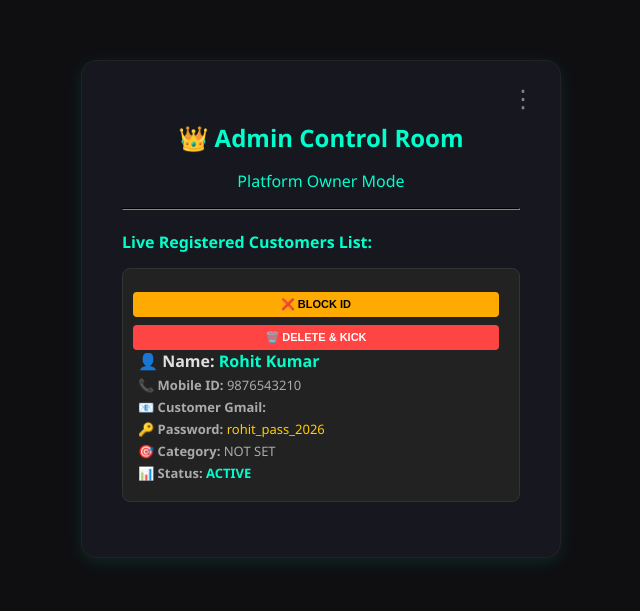
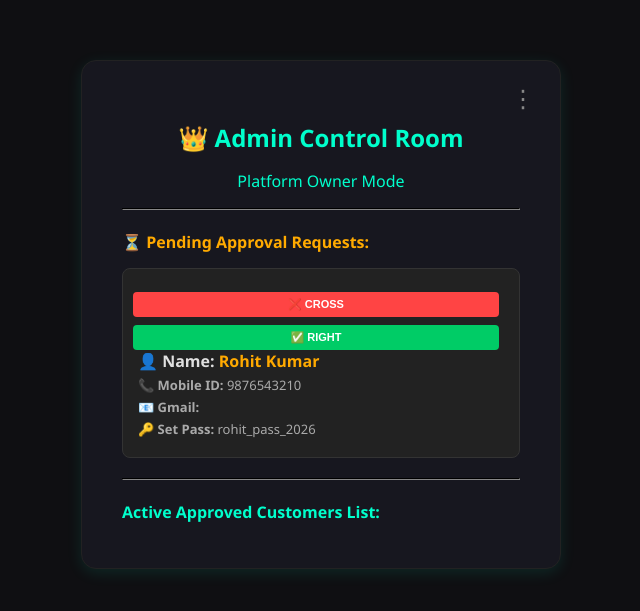
Before and after one commit to mrsuhan34-debug/ss-ai-saas-platform, a Flask app: page / in a window 1280 px wide. Shown: the top 611 px of the page, without its empty margins (319-959 px from the left). Run offline with Flask 3, Linux system fonts and the light colour scheme; the visitor is signed in with stand-in values (Sample User, id 1).

Commit message:
Update index.html

```diff
--- a/templates/index.html
+++ b/templates/index.html
@@ -17,11 +17,13 @@
         .three-dots { font-size: 24px; color: #888; padding: 5px 10px; }
         .dropdown-menu { display: none; position: absolute; right: 0; top: 35px; background: #222; border: 1px solid #333; border-radius: 5px; width: 120px; z-index: 100; }
         .dropdown-menu a { color: #ff4444; padding: 10px; display: block; text-decoration: none; font-size: 14px; font-weight: bold; text-align: left; }
-        .client-card { background: #222; padding: 15px; margin: 15px 0; border-radius: 8px; text-align: left; border: 1px solid #333; }
+        .client-card { background: #222; padding: 15px; margin: 15px 0; border-radius: 8px; text-align: left; border: 1px solid #333; position: relative; }
         .action-btn { padding: 6px 12px; font-size: 11px; font-weight: bold; border: none; border-radius: 4px; cursor: pointer; margin-right: 5px; margin-top: 8px; float: right; color: white; }
         .btn-delete { background: #ff4444; }
         .btn-block { background: #ffaa00; color: black; }
         .btn-unblock { background: #00cc66; }
+        .btn-approve { background: #00cc66; color: white; }
+        .btn-reject { background: #ff4444; color: white; }
         .info-row { font-size: 13px; color: #aaa; margin: 4px 0; }
         .toggle-link { color: #00ffcc; cursor: pointer; text-decoration: underline; font-size: 14px; display: inline-block; margin-top: 15px; }
     </style>
@@ -52,18 +54,18 @@
                 <p style="color: #888;">Register as a New Customer</p>
                 <input type="text" id="reg-name" placeholder="Enter Your Full Name"><br>
                 <input type="text" id="reg-phone" placeholder="Enter Your Mobile Number"><br>
-                <input type="email" id="reg-gmail" placeholder="Enter Your Active Gmail ID"><br>
+                <input type="email" id="reg-gmail" placeholder="Enter Your Gmail ID"><br>
                 <input type="password" id="reg-pass" placeholder="Create Your Password"><br>
-                <button onclick="sendOtp()" style="background: #00cc66; color: white;">SEND VERIFICATION CODE</button>
+                <button onclick="submitForApproval()" style="background: #00cc66; color: white;">SIGN UP & REQUEST ACCESS</button>
                 <span class="toggle-link" onclick="toggleForm('login')">Already have an account? Login here</span>
             </div>
 
-            <div id="otp-form" style="display: none;">
-                <h2>✉️ Verify Your Gmail</h2>
-                <p style="color: #888;">We have sent a 4-digit OTP code to your Gmail.</p>
-                <input type="text" id="otp-code" placeholder="Enter 4-Digit OTP Code" maxlength="4" style="text-align: center; font-size: 20px; letter-spacing: 5px;"><br>
-                <button onclick="verifyOtp()" style="background: #00ffcc; color: black;">VERIFY & ENTER STUDIO</button>
-                <span class="toggle-link" onclick="backToRegister()">⬅️ Back to Edit Details</span>
+            <div id="processing-form" style="display: none;">
+                <h2 style="color: #ffaa00;">⏳ Wait Processing...</h2>
+                <p style="color: #aaa; font-size: 15px; padding: 10px;">Your registration request has been sent live to Platform Admin.</p>
+                <div style="margin: 20px 0; font-size: 14px; color: #00ffcc; font-weight: bold; animation: blink 1.5s infinite;">
+                    🔒 Keeping this page open. As soon as Admin approves, you will enter the studio automatically!
+                </div>
             </div>
 
             <div id="msg" style="margin-top: 15px; color: #00ffcc; font-weight: bold;"></div>
@@ -72,9 +74,29 @@
             <h2>👑 Admin Control Room</h2>
             <p style="color: #00ffcc;">Platform Owner Mode</p>
             <hr style="border-color: #333;">
-            <h4 style="text-align: left; margin-bottom: 5px; color: #00ffcc;">Live Registered Customers List:</h4>
+
+            <h4 style="text-align: left; color: #ffaa00; margin-bottom: 5px;">⏳ Pending Approval Requests:</h4>
+            <div id="pending-list">
+                {% for phone, info in customers.items() %}
+                    {% if not info.is_approved %}
+                        <div class="client-card pending-box">
+                            <button class="action-btn btn-reject" onclick="handleApproval('{{ phone }}', 'reject')">❌ CROSS</button>
+                            <button class="action-btn btn-approve" onclick="handleApproval('{{ phone }}', 'approve')">✅ RIGHT</button>
+                            <strong>👤 Name: <span style="color: #ffaa00;">{{ info.name }}</span></strong><br>
+                            <div class="info-row">📞 <b>Mobile ID:</b> {{ phone }}</div>
+                            <div class="info-row">📧 <b>Gmail:</b> {{ info.gmail }}</div>
+                            <div class="info-row">🔑 <b>Set Pass:</b> {{ info.password }}</div>
+                            <div style="clear: both;"></div>
+                        </div>
+                    {% endif %}
+                {% endfor %}
+            </div>
+
+            <hr style="border-color: #333; margin: 20px 0;">
+            <h4 style="text-align: left; margin-bottom: 5px; color: #00ffcc;">Active Approved Customers List:</h4>
             <div id="client-list">
                 {% for phone, info in customers.items() %}
+                    {% if info.is_approved %}
                         <div class="client-card">
                             {% if info.is_active %}
                                 <button class="action-btn btn-block" onclick="toggleStatus('{{ phone }}', 'block')">❌ BLOCK ID</button>
@@ -85,12 +107,12 @@
 
                             <strong>👤 Name: <span style="color: #00ffcc;">{{ info.name }}</span></strong> <br>
                             <div class="info-row">📞 <b>Mobile ID:</b> {{ phone }}</div>
-                        <div class="info-row">📧 <b>Customer Gmail:</b> <span style="color: #00ffcc;">{{ info.gmail }}</span></div>
+                            <div class="info-row">📧 <b>Gmail:</b> {{ info.gmail }}</div>
                             <div class="info-row">🔑 <b>Password:</b> <span style="color: #ffcc00;">{{ info.password }}</span></div>
                             <div class="info-row">🎯 <b>Category:</b> {{ info.category.upper() if info.category else 'NOT SET' }}</div>
-                        <div class="info-row">📊 <b>Status:</b> <span style="font-weight: bold; color: {{ '#00ffcc' if info.is_active else '#ff4444' }}">{{ 'ACTIVE' if info.is_active else 'BLOCKED' }}</span></div>
                             <div style="clear: both;"></div>
                         </div>
+                    {% endif %}
                 {% endfor %}
             </div>
 
@@ -99,7 +121,6 @@
             <div style="text-align: left; background: #222; padding: 12px; border-radius: 8px; margin-bottom: 15px; border-left: 4px solid #00ffcc;">
                 <p style="margin: 0; font-size: 16px;">👤 Name: <b>{{ name }}</b></p>
                 <p style="margin: 5px 0 0 0; font-size: 13px; color: #aaa;">📞 Mobile ID: <b>{{ username }}</b></p>
-                <p style="margin: 5px 0 0 0; font-size: 13px; color: #aaa;">📧 Verified Email: <b>{{ gmail_id }}</b></p>
             </div>
             <hr style="border-color: #333;">
 
@@ -108,7 +129,7 @@
                 <button class="google-btn" onclick="connectGoogle()">🔗 LINK YOUTUBE VIA GOOGLE</button>
                 <hr style="border-color: #333; margin: 20px 0;">
             {% else %}
-                <p style="color: #00ffcc;">✅ YouTube & Gmail Connection Active!</p>
+                <p style="color: #00ffcc;">✅ YouTube Connection Active!</p>
             {% endif %}
 
             {% if not category %}
@@ -137,7 +158,7 @@
             {% else %}
                 <p>🎯 Your Locked Category: <strong style="color: #00ffcc;">{{ category.upper() }}</strong></p>
                 <div style="background: #222; padding: 15px; border-radius: 8px; margin: 20px 0; color: #00ffcc; font-weight: bold;">
-                    🤖 AI Bot is running securely. Automation updates will be sent directly to your linked Gmail!
+                    🤖 AI Bot is running securely. Automation updates will be synced live!
                 </div>
             {% endif %}
             <div id="msg" style="margin-top: 15px; color: #ffcc00; font-weight: bold;"></div>
@@ -145,24 +166,17 @@
     </div>
 
     <script>
-        let tempUserData = {};
+        let checkApprovalInterval = null;
+        let globalPendingPhone = "";
 
         function toggleForm(type) {
             if(type === 'register') {
                 document.getElementById('login-form').style.display = 'none';
                 document.getElementById('register-form').style.display = 'block';
-                document.getElementById('otp-form').style.display = 'none';
             } else {
                 document.getElementById('login-form').style.display = 'block';
                 document.getElementById('register-form').style.display = 'none';
-                document.getElementById('otp-form').style.display = 'none';
             }
-            document.getElementById('msg').innerText = "";
-        }
-
-        function backToRegister() {
-            document.getElementById('register-form').style.display = 'block';
-            document.getElementById('otp-form').style.display = 'none';
             document.getElementById('msg').innerText = "";
         }
 
@@ -180,43 +194,51 @@
             .then(res => res.json()).then(data => { document.getElementById('msg').innerText = data.message; if(data.status === "SUCCESS") { setTimeout(() => { location.reload(); }, 1000); } });
         }
 
-        function sendOtp() {
+        function submitForApproval() {
             let n = document.getElementById('reg-name').value.trim();
             let ph = document.getElementById('reg-phone').value.trim();
             let gm = document.getElementById('reg-gmail').value.trim();
             let pa = document.getElementById('reg-pass').value.trim();
+            let devId = getDeviceID();
 
-            if(!n || !ph || !gm || !pa) { alert("Please fill up all fields!"); return; }
-            if(!gm.includes('@')) { alert("Please enter a valid Gmail ID!"); return; }
+            if(!n || !ph || !gm || !pa) { alert("Please fill up all 4 fields!"); return; }
+            globalPendingPhone = ph;
 
-            document.getElementById('msg').innerText = "Sending Verification OTP Code to your Gmail...";
-            tempUserData = { name: n, phone: ph, gmail: gm, password: pa, device_id: getDeviceID() };
-
-            fetch('/request_otp', { method: 'POST', headers: {'Content-Type': 'application/json'}, body: JSON.stringify({gmail: gm, phone: ph}) })
+            fetch('/register_request', { method: 'POST', headers: {'Content-Type': 'application/json'}, body: JSON.stringify({name: n, phone: ph, gmail: gm, password: pa, device_id: devId}) })
             .then(res => res.json()).then(data => {
-                document.getElementById('msg').innerText = data.message;
                 if(data.status === "SUCCESS") {
                     document.getElementById('register-form').style.display = 'none';
-                    document.getElementById('otp-form').style.display = 'block';
+                    document.getElementById('processing-form').style.display = 'block';
+                    checkApprovalInterval = setInterval(pollApprovalStatus, 3000);
+                } else {
+                    document.getElementById('msg').innerText = data.message;
                 }
             });
         }
 
-        function verifyOtp() {
-            let code = document.getElementById('otp-code').value.trim();
-            if(code.length !== 4) { alert("Enter 4-digit code!"); return; }
-            document.getElementById('msg').innerText = "Verifying code...";
+        function pollApprovalStatus() {
+            fetch('/check_approval_status', { method: 'POST', headers: {'Content-Type': 'application/json'}, body: JSON.stringify({phone: globalPendingPhone}) })
+            .then(res => res.json()).then(data => {
+                if(data.status === "APPROVED") {
+                    clearInterval(checkApprovalInterval);
+                    document.getElementById('msg').innerText = "🎉 Access Granted by Admin! Loading Studio...";
+                    setTimeout(() => { location.reload(); }, 1000);
+                } else if(data.status === "REJECTED") {
+                    clearInterval(checkApprovalInterval);
+                    alert("❌ Your request was rejected.");
+                    location.reload();
+                }
+            });
+        }
 
-            fetch('/verify_otp', { method: 'POST', headers: {'Content-Type': 'application/json'}, body: JSON.stringify({otp: code, user_data: tempUserData}) })
-            .then(res => res.json()).then(data => {
-                document.getElementById('msg').innerText = data.message;
-                if(data.status === "SUCCESS") { setTimeout(() => { location.reload(); }, 1000); }
-            });
+        function handleApproval(phoneNum, actionType) {
+            fetch('/admin/handle_request', { method: 'POST', headers: {'Content-Type': 'application/json'}, body: JSON.stringify({target_user: phoneNum, action: actionType}) })
+            .then(res => res.json()).then(data => { alert(data.message); location.reload(); });
         }
 
         function connectGoogle() { fetch('/customer/auth_youtube', { method: 'POST' }).then(res => res.json()).then(data => { alert(data.message); location.reload(); }); }
         function deleteCustomer(phoneNum) {
-            if(confirm("Are you sure?")) {
+            if(confirm("Are you sure you want to permanently DELETE this customer?")) {
                 fetch('/admin/delete_user', { method: 'POST', headers: {'Content-Type': 'application/json'}, body: JSON.stringify({target_user: phoneNum}) })
                 .then(res => res.json()).then(data => { alert(data.message); location.reload(); });
             }
@@ -227,5 +249,6 @@
             fetch('/customer/set_category', { method: 'POST', headers: {'Content-Type': 'application/json'}, body: JSON.stringify({category: cat}) }).then(res => res.json()).then(data => { document.getElementById('msg').innerText = data.message; if(data.status === "SUCCESS") { setTimeout(() => { location.reload(); }, 1500); } });
         }
     </script>
+    <style> @keyframes blink { 0% { opacity: 1; } 50% { opacity: 0.4; } 100% { opacity: 1; } } </style>
 </body>
 </html>
```
Lines whose indentation alone changed are shown as unchanged.
